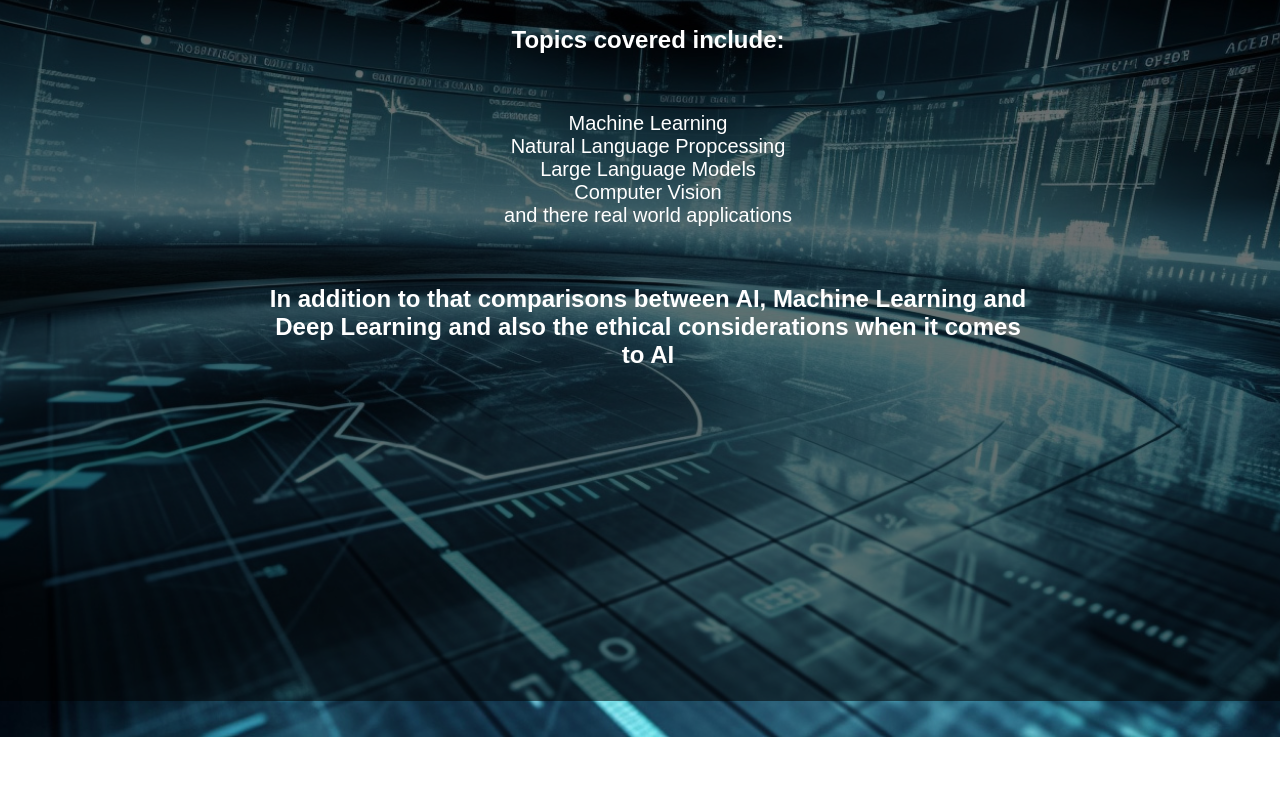
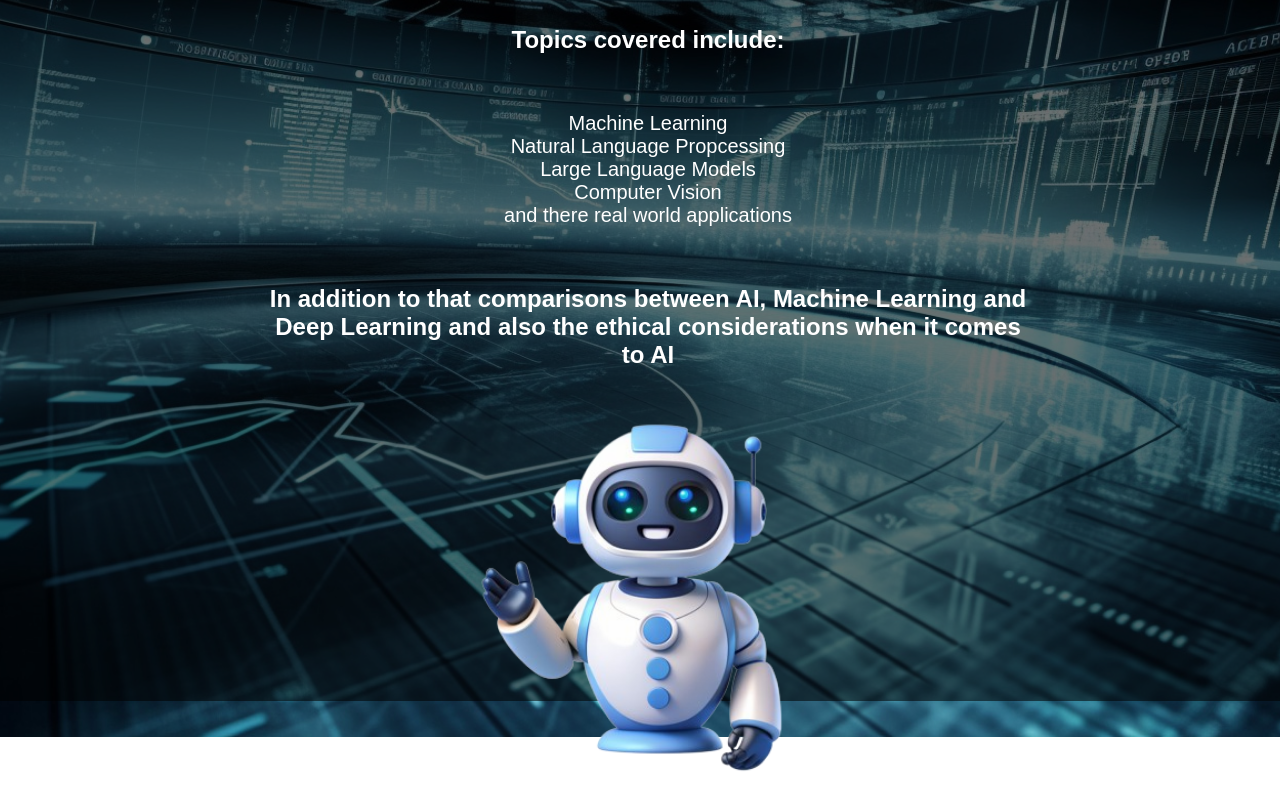
Before and after one commit to Zahier-Claronino/ChatBot, a plain HTML site: page index.html in a window 1280 px wide. Shown: the part 99-888 px from the top of the page. Before the commit the page ends 836 px from the top, so only its background shows below. Drawn offline with nearby package versions, Linux system fonts and the light colour scheme.

Commit message:
Update index.html

```diff
--- a/index.html
+++ b/index.html
@@ -84,7 +84,7 @@
     <p>Machine Learning<br>Natural Language Propcessing<br>Large Language Models<br>Computer Vision<br>and there real world applications</p><br>
 
     <h2>In addition to that comparisons between AI, Machine Learning and Deep Learning and also the ethical considerations when it comes to AI</h2>
-
+    <img src="bot.png" width="400px">
 
   </div>
 
```
